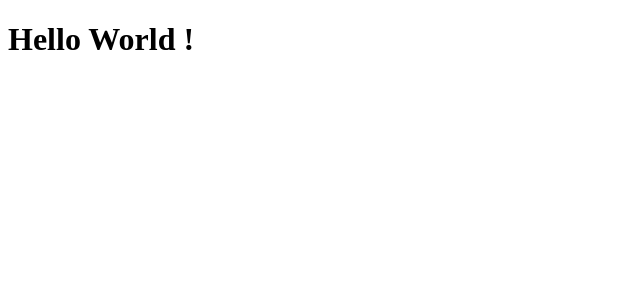
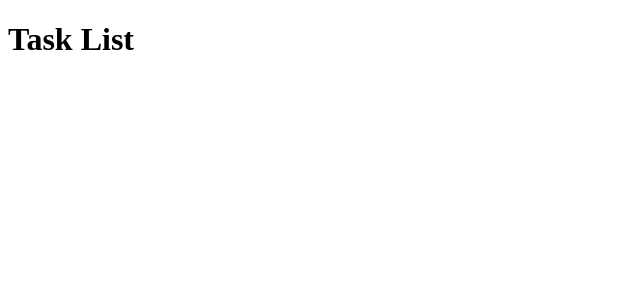
Before and after one commit to PoQuatre/react-tasklist, a React (Vite) app: page / in a window 1280 px wide. Shown: the top 300 px of the page, without its empty margins (0-640 px from the left). Built offline with nearby package versions, Linux system fonts and the light colour scheme.

Commit message:
feat: add `TasksContext`

```diff
--- a/src/App.tsx
+++ b/src/App.tsx
@@ -1,3 +1,19 @@
+import { createContext, useState } from 'react';
+
+import { TaskList } from 'components';
+import type { ITask, StateFrom } from 'types';
+
+export const TasksContext = createContext<StateFrom<ITask[]>>([[], () => {}]);
+
 export const App = () => {
-  return <h1>Hello World !</h1>;
+  const [tasks, setTasks] = useState<ITask[]>([
+    { id: 1, title: 'Task 1', priority: 'high' },
+    { id: 2, title: 'Task 2', priority: 'normal' },
+  ]);
+
+  return (
+    <TasksContext.Provider value={[tasks, setTasks]}>
+      <TaskList />
+    </TasksContext.Provider>
+  );
 };
--- /dev/null
+++ b/src/types.ts
@@ -0,0 +1,9 @@
+import type { Dispatch, SetStateAction } from 'react';
+
+export interface ITask {
+  id: number;
+  title: string;
+  priority: 'low' | 'normal' | 'high';
+}
+
+export type StateFrom<T> = [T, Dispatch<SetStateAction<T>>];
```
